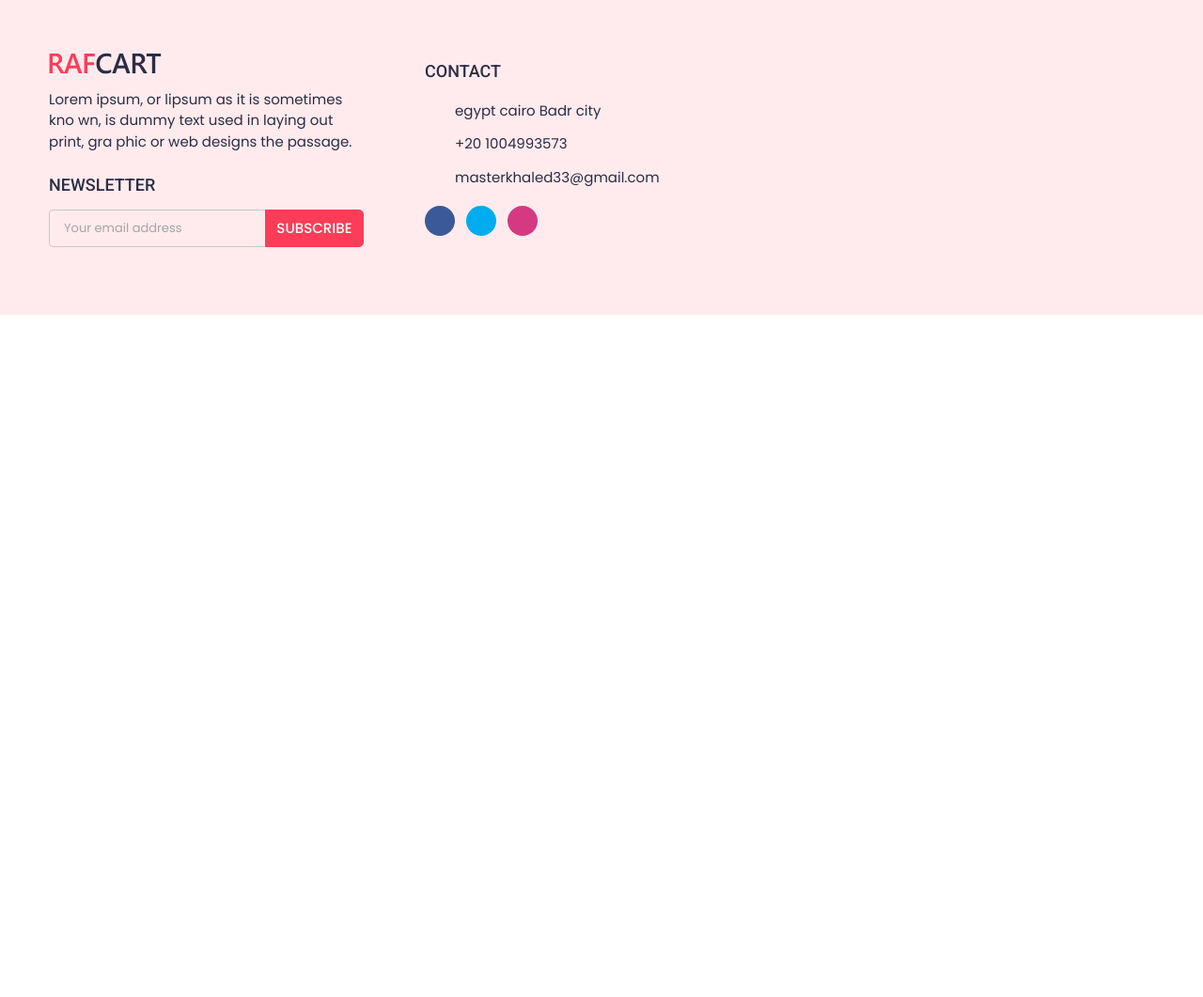
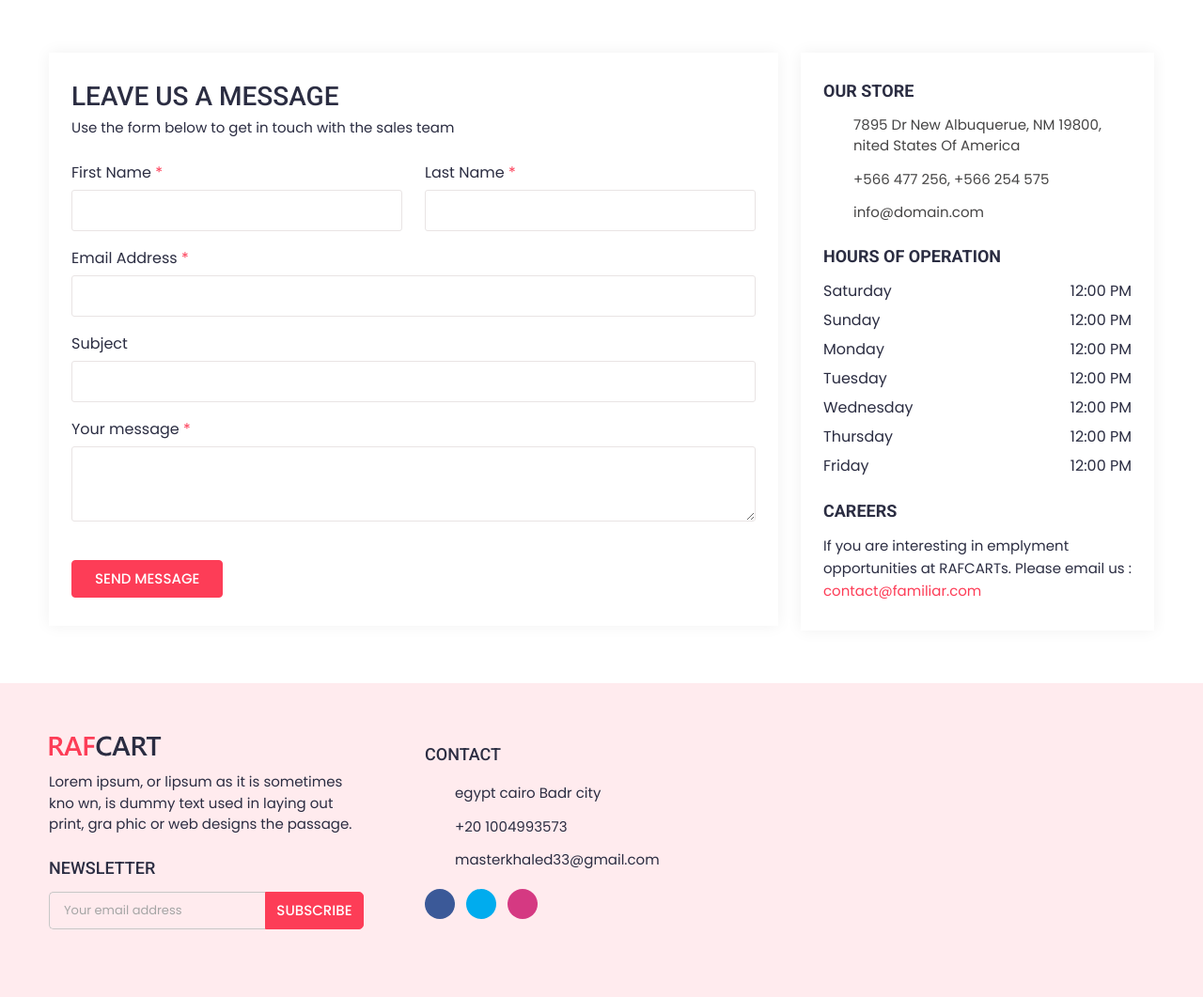
Before and after one commit to khaledm0hameed/KMG, a Django app: page /contact/ in a window 1280 px wide. Shown: the part 57-1118 px from the top of the page at 94% size. Before the commit the page ends 392 px from the top, so only its background shows below. Run offline with Django 4.2, Linux system fonts and the light colour scheme; some libraries are stand-ins or nearby versions; some web fonts are replaced.

Commit message:
add contact emplate

```diff
--- a/templates/contact/contact.html
+++ b/templates/contact/contact.html
@@ -40,6 +40,111 @@
     </nav>
 
 
+    <!-- contact form -->
+    <div class="contact_form section_padding">
+        <div class="container">
+            <div class="row">
+                <div class="col-xl-8 col-lg-7 col-12">
+                    <div class="billing_form padding_default shadow_sm">
+                        <h4 class="title_2">Leave us a message</h4>
+                        <p class="mb-4 text_md">Use the form below to get in touch with the sales team</p>
+                        <div class="row">
+                            <div class="col-lg-6">
+                                <div class="single_billing_inp">
+                                    <label for="first_name">First Name <span>*</span></label>
+                                    <input type="text" id="first_name">
+                                </div>
+                            </div>
+                            <div class="col-lg-6">
+                                <div class="single_billing_inp">
+                                    <label for="last_name">Last Name <span>*</span></label>
+                                    <input type="text" id="last_name">
+                                </div>
+                            </div>
+                            <div class="col-12">
+                                <div class="single_billing_inp">
+                                    <label for="email_addr">Email Address <span>*</span></label>
+                                    <input type="text" id="email_addr">
+                                </div>
+                            </div>
+                            <div class="col-12">
+                                <div class="single_billing_inp">
+                                    <label for="company_name">Subject</label>
+                                    <input type="text" id="company_name">
+                                </div>
+                            </div>
+                            <div class="col-12">
+                                <div class="single_billing_inp">
+                                    <label for="county_region">Your message <span>*</span></label>
+                                    <textarea type="text" id="county_region"></textarea>
+                                </div>
+                            </div>
+                            <div class="col-12 mt-4">
+                                <button type="submit" class="default_btn xs_btn rounded px-4">send message</button>
+                            </div>
+
+                        </div>
+                    </div>
+                </div>
+                <div class="col-lg-5 col-xl-4 col-12 mt-4 mt-lg-0">
+                    <div class="padding_default border-0 shadow_sm">
+                        <h4 class="title_4">our store</h4>
+                        <div class="footer_contact">
+                            <p>
+                                <span class="icn"><i class="las la-map-marker-alt"></i></span>
+                                7895 Dr New Albuquerue, NM 19800, nited
+                                States Of America
+                            </p>
+                            <p class="phn">
+                                <span class="icn"><i class="las la-phone"></i></span>
+                                +566 477 256, +566 254 575
+                            </p>
+                            <p class="eml">
+                                <span class="icn"><i class="lar la-envelope"></i></span>
+                                info@domain.com
+                            </p>
+                        </div>
+
+                        <h4 class="title_4 mt-4">Hours of operation</h4>
+                        <div class="cartsum_text d-flex justify-content-between">
+                            <p class="">Saturday</p>
+                            <p class="">12:00 PM</p>
+                        </div>
+                        <div class="cartsum_text d-flex justify-content-between">
+                            <p class="">Sunday</p>
+                            <p class="">12:00 PM</p>
+                        </div>
+                        <div class="cartsum_text d-flex justify-content-between">
+                            <p class="">Monday</p>
+                            <p class="">12:00 PM</p>
+                        </div>
+                        <div class="cartsum_text d-flex justify-content-between">
+                            <p class="">Tuesday</p>
+                            <p class="">12:00 PM</p>
+                        </div>
+                        <div class="cartsum_text d-flex justify-content-between">
+                            <p class="">Wednesday</p>
+                            <p class="">12:00 PM</p>
+                        </div>
+                        <div class="cartsum_text d-flex justify-content-between">
+                            <p class="">Thursday</p>
+                            <p class="">12:00 PM</p>
+                        </div>
+                        <div class="cartsum_text d-flex justify-content-between mb-0">
+                            <p class=" mb-0">Friday</p>
+                            <p class=" mb-0">12:00 PM</p>
+                        </div>
+
+                        <h4 class="title_4 mt-4">Careers</h4>
+                        <p class="text_md mb-0">If you are interesting in emplyment opportunities at RAFCARTs. Please
+                            email us : <a href="#" class="text-color">contact@familiar.com</a>
+                        </p>
+
+                    </div>
+                </div>
+            </div>
+        </div>
+    </div>
 
     <!--                    -->
 
```
